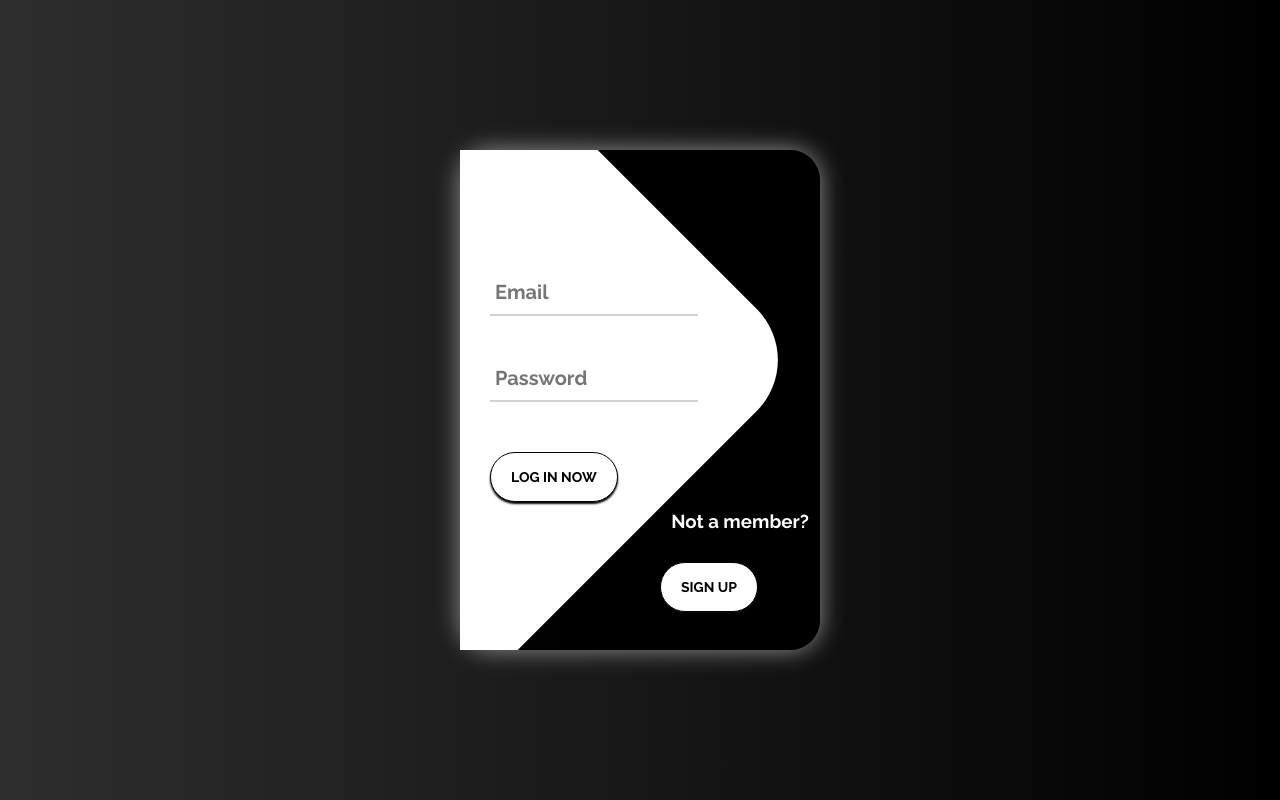
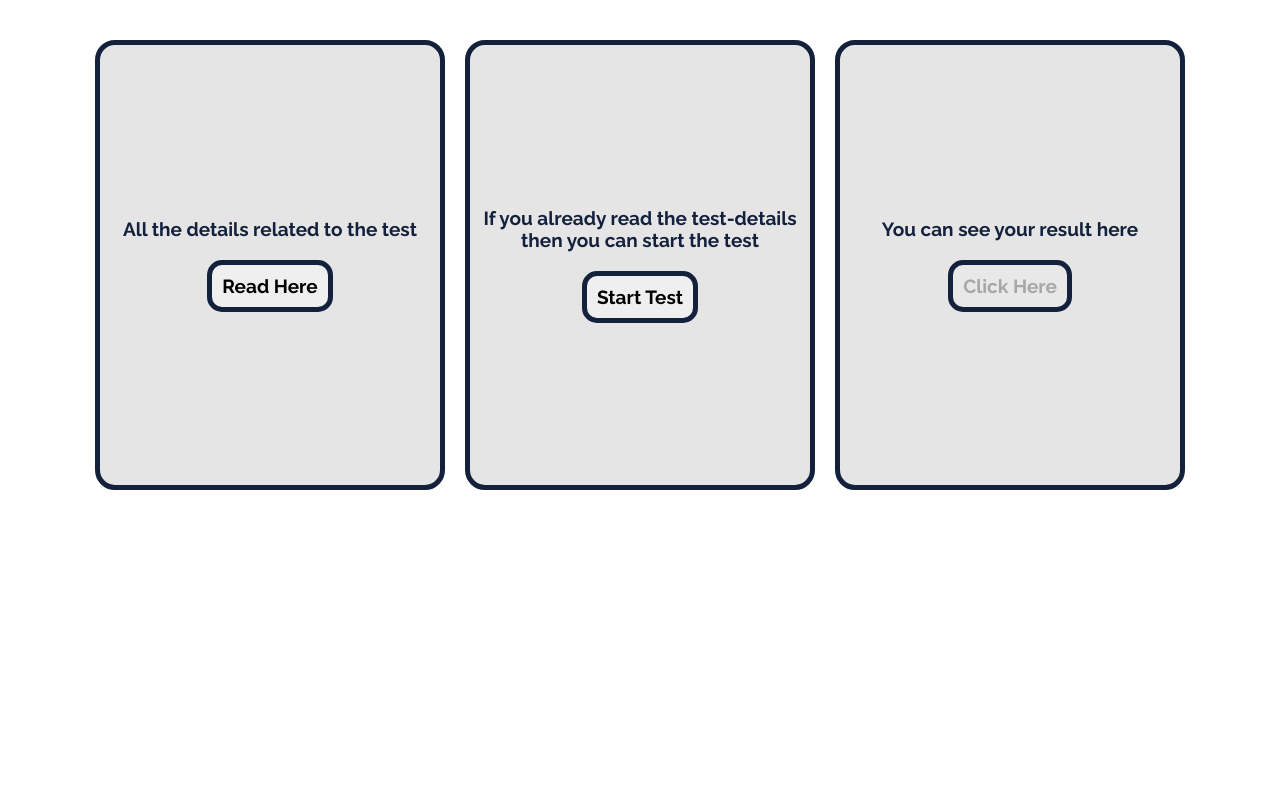
Before and after one commit to PriyaaGaur7/car-licence-mern-project, a React (Create React App) app: page /user-test-details in a window 1280 px wide. Before the commit this address led to /login. Built offline with nearby package versions, Linux system fonts and the light colour scheme.

Commit message:
Update UserTestDetails.jsx

```diff
--- a/src/component/UserTestDetails.jsx
+++ b/src/component/UserTestDetails.jsx
@@ -1,73 +1,38 @@
-import React, { useState, useEffect } from 'react';
+import React from 'react';
 import { Link, useNavigate } from 'react-router-dom';
 import axios from 'axios';
 import './UserTestDetails.css';
 
 const UserTestDetails = () => {
-    const [user, setUser] = useState({});
-    const [loading, setLoading] = useState(true);
     const navigate = useNavigate();
     axios.defaults.withCredentials = true;
 
-    const fetchUserData = async () => {
+    const userDetails = JSON.parse(localStorage.getItem('details'));
+
+    const handleStartTest = async () => {
         try {
-            const userDetails = JSON.parse(localStorage.getItem('details'));
-
             if (!userDetails || !userDetails._id) {
                 console.error('User ID is undefined or not found in localStorage');
                 navigate('/');
                 return;
             }
 
-            const response = await axios.get(`https://car-licence-mern-project-backend.vercel.app/api/user/testdetails/${userDetails._id}`);
-            const updatedUserData = response.data;
-            console.log('Fetched Updated User Data:', updatedUserData);
+            const testGiven = userDetails.testGiven;
 
-            setUser(updatedUserData);
-            setLoading(false);
-        } catch (error) {
-            console.error('Error fetching user data:', error.message);
-            setLoading(false);
-        }
-    };
-
-    const handleStartTest = async () => {
-        try {
-            const userDetails = JSON.parse(localStorage.getItem('details'));
-
-            if (!userDetails || !userDetails._id) {
-                console.error('User ID is undefined or not found in localStorage');
-                navigate('/');
-                return;
-            }
-
-            // Fetch updated user data before proceeding
-            await fetchUserData();
-
-            // Check if the user has already attempted the test
-            if (user.testGiven) {
+            if (testGiven) {
                 console.log('User has already attempted the test. Cannot start again.');
             } else {
                 // Proceed to start the test
                 const updateResponse = await axios.put(`https://car-licence-mern-project-backend.vercel.app/api/user/testdetails/${userDetails._id}`);
                 console.log('Start Test Response:', updateResponse);
 
-                // Update the local state to reflect the new user data
-                setUser((prevUser) => ({ ...prevUser, testGiven: true }));
+                // Update local storage to reflect the new user data
+                localStorage.setItem('details', JSON.stringify({ ...userDetails, testGiven: true }));
             }
         } catch (error) {
             console.error('Error updating last attempted timestamp:', error.message);
         }
     };
-
-    useEffect(() => {
-        fetchUserData();
-    }, [navigate]);
-
-    if (loading) {
-        // You can render a loading spinner or message here
-        return <div>Loading...</div>;
-    }
 
     return (
         <div className="user-test-details">
@@ -79,14 +44,14 @@ const UserTestDetails = () => {
             </div>
             <div className="user-test">
                 <p>If you already read the test-details then you can start the test</p>
-                <button className='btn' onClick={handleStartTest} disabled={user.testGiven}>
+                <button className='btn' onClick={handleStartTest} disabled={userDetails && userDetails.testGiven}>
                     Start Test
                 </button>
             </div>
             <div className="user-test">
                 <p>You can see your result here</p>
                 <Link to="./user-licence">
-                    <button className='btn' disabled={!user.testGiven}>Click Here</button>
+                    <button className='btn' disabled={!userDetails || !userDetails.testGiven}>Click Here</button>
                 </Link>
             </div>
         </div>
```
